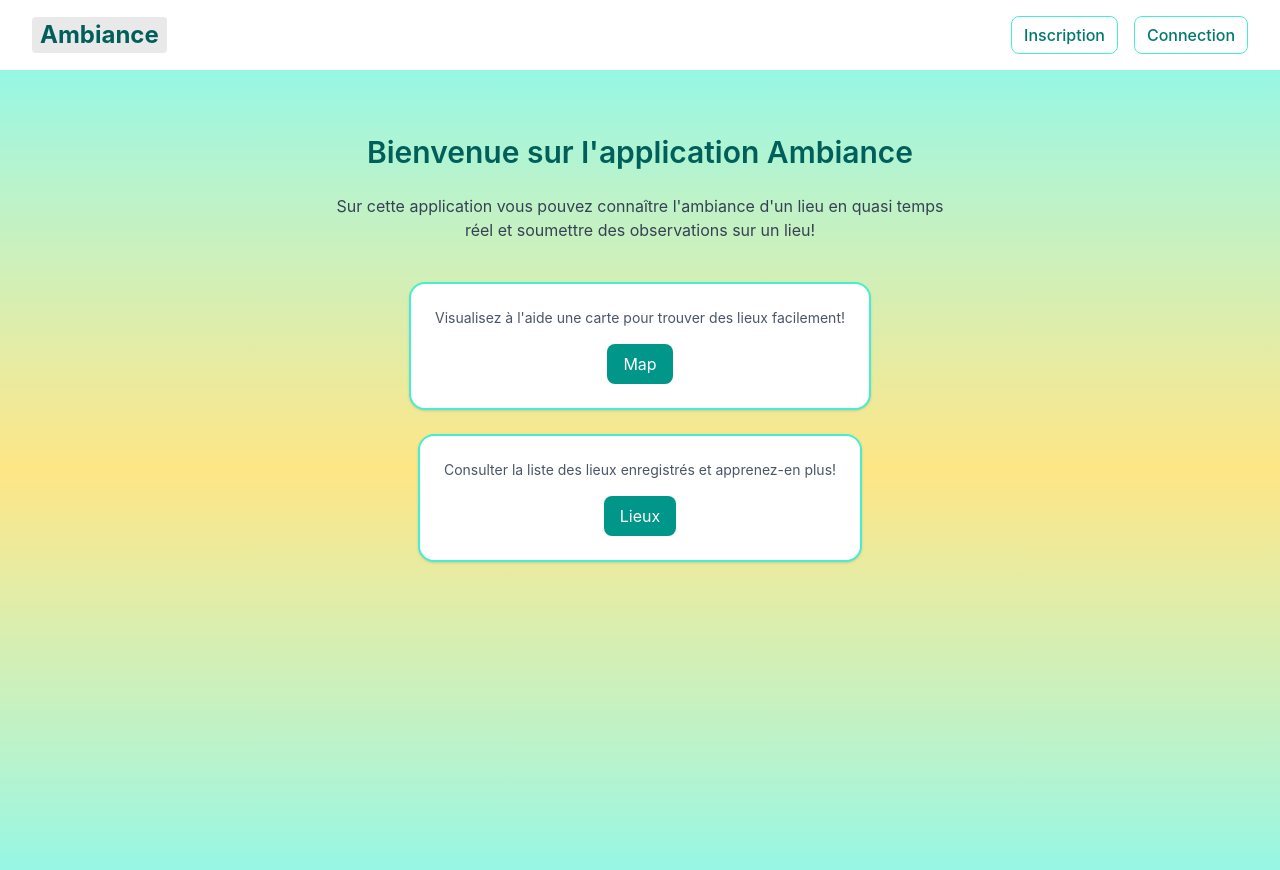
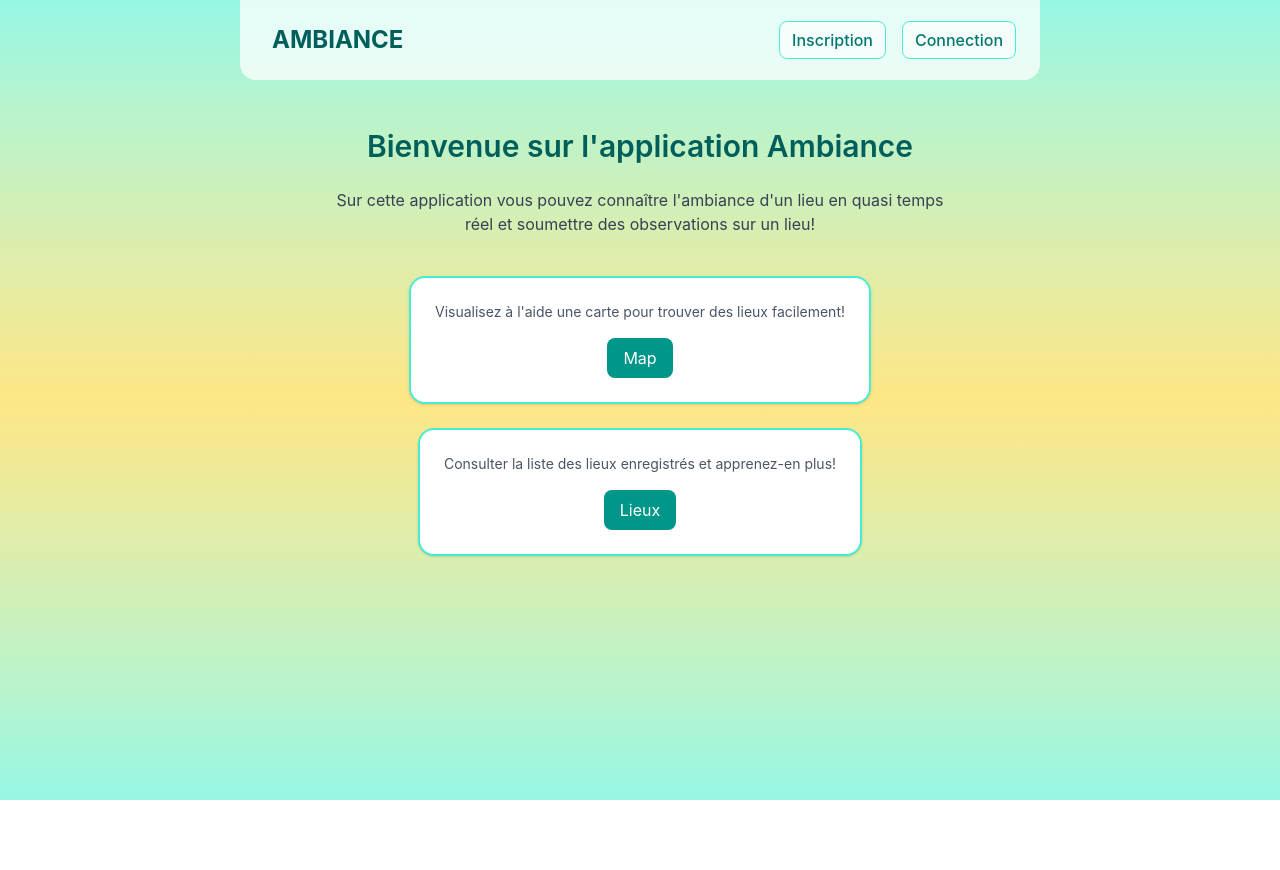
Before and after one commit to JosephSoufsaf/IFT3225-Ambiance-d-un-lieu, a React (Vite) app in the folder client/: page / in a window 1280 px wide. After the commit the page ends 800 px from the top, so only its background shows below. Built offline with nearby package versions, Linux system fonts and the light colour scheme.

Commit message:
styles header

```diff
--- a/client/src/components/Header.jsx
+++ b/client/src/components/Header.jsx
@@ -20,7 +20,7 @@ export default function Header() {
 
     return (
         <header className="app-header">
-            <a href="/" className="app-logo">Ambiance</a>
+            <a href="/" className="app-logo">AMBIANCE</a>
 
             <div className="app-nav">
                 {loggedin ? (
--- a/client/src/components/header.css
+++ b/client/src/components/header.css
@@ -1,11 +1,20 @@
 @reference "tailwindcss";
 
 .app-header {
-    @apply flex justify-between items-center px-8 py-4 bg-transparent;
+    @apply flex justify-between items-center p-6;
+    border-radius: 0 0 1rem 1rem;
+    background-color: #ffffffbe;
+    position: absolute;
+    width: min( 80vw , 800px );
+    left: 0;
+    right: 0;
+    margin: auto;
+    height: 5rem;
+    z-index: 99;
 }
 
 .app-logo {
-    @apply font-bold text-2xl text-teal-800 transition-all hover:scale-105 no-underline;
+    @apply font-bold text-2xl text-teal-800 bg-transparent transition-all hover:scale-105 hover:bg-transparent no-underline;
 }
 
 .app-nav {
--- a/client/src/index.css
+++ b/client/src/index.css
@@ -11,6 +11,11 @@ button:hover, a:hover {
     cursor: pointer;
 }
 
+.app-header + div {
+    position: relative;
+    padding-top: 4rem;
+}
+
 .inputText {
     border: 1px solid lightgrey;
     padding: 0.25rem 0.5rem ;
```
